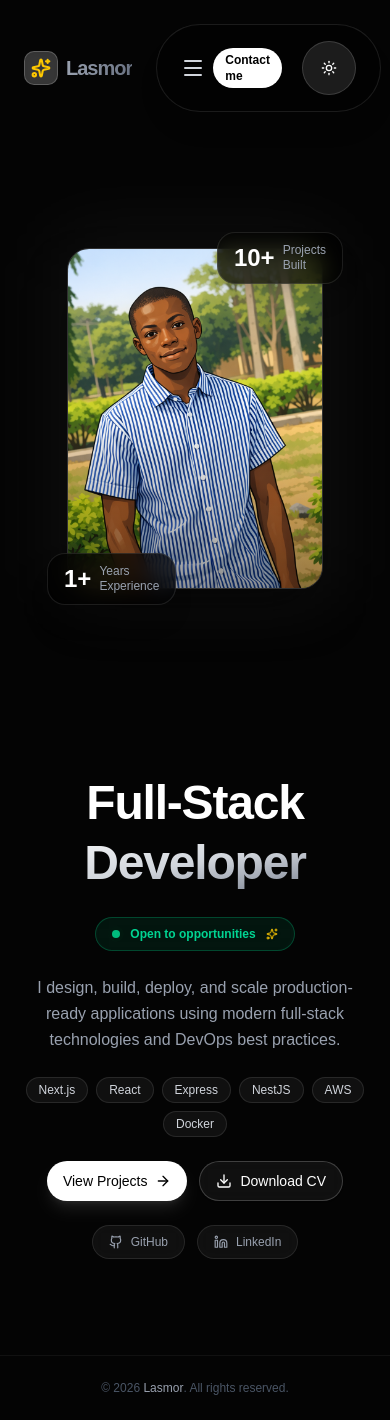
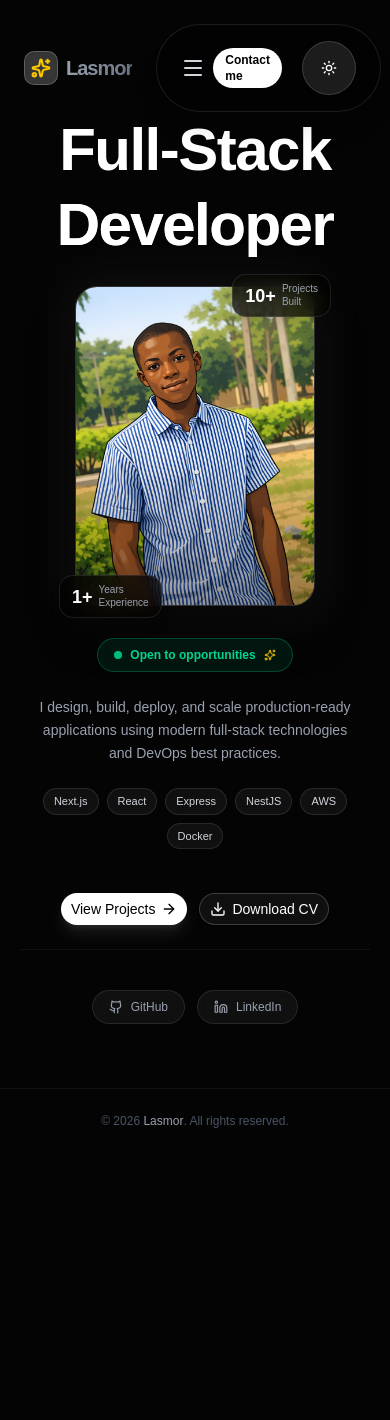
Before and after one commit to lasmor2/My-Portfolio, a Next.js app: page / in a window 390 px wide. After the commit the page ends 1153 px from the top, so only its background shows below. Built offline with nearby package versions, Linux system fonts and the light colour scheme.

Commit message:
feat: add responsive Hero section component with profile picture, stats, tech stack, and call-to-action buttons.

```diff
--- a/src/components/sections/Hero.tsx
+++ b/src/components/sections/Hero.tsx
@@ -7,26 +7,132 @@ import { ArrowRight, Download, Sparkles } from "lucide-react";
 
 export default function HeroSection() {
   return (
-    <section className="relative min-h-screen flex items-center px-6 overflow-hidden">
+    <section className="relative min-h-screen flex items-start md:mt-20 md:items-center px-5 md:px-6 overflow-hidden">
       {/* Background glow blobs */}
       <div className="absolute inset-0 -z-10 pointer-events-none">
         <div className="absolute top-1/3 left-1/4 w-96 h-96 bg-white/5 rounded-full blur-3xl" />
         <div className="absolute bottom-1/4 right-1/4 w-72 h-72 bg-white/3 rounded-full blur-3xl" />
       </div>
+      <div className="flex md:hidden flex-col w-full pt-28 pb-16 gap-6">
+        {/* Headline  mobile*/}
+        <h1 className="text-6xl font-bold tracking-tight leading-tight text-center">
+          <span className="block text-white">Full-Stack</span>
+          <span className="block bg-clip-text text-white bg-linear-to-br from-white via-gray-300 to-gray-500">
+            Developer
+          </span>
+        </h1>
 
-      <div className="max-w-6xl w-full mx-auto grid grid-cols-1 md:grid-cols-2 gap-16 items-center pt-32 pb-24 md:pt-0 md:pb-0">
-        {/* ── Text content ── */}
-        <div className="flex flex-col gap-6 text-center md:text-left order-2 md:order-1">
+        {/* Profile image — compact, centred */}
+        <div className="flex justify-center">
+          <div className="relative w-60">
+            <div className="absolute -inset-3 rounded-3xl bg-white/5 blur-xl pointer-events-none" />
+            <div className="relative w-full aspect-3/4 rounded-3xl overflow-hidden border border-white/15 shadow-2xl shadow-black/60">
+              <Image
+                src="/images/my-pix.png"
+                alt="Profile picture"
+                fill
+                priority
+                className="object-cover object-top"
+              />
+              <div className="absolute inset-0 bg-linear-to-t from-black/40 via-transparent to-transparent" />
+            </div>
+
+            {/* Stat badges — smaller on mobile */}
+            {heroStats.map((stat, i) => (
+              <div
+                key={stat.value}
+                className={`absolute flex items-center gap-1.5 px-3 py-2 rounded-xl bg-black/70 border border-white/10 backdrop-blur-md shadow-lg
+                  ${i === 0 ? "-bottom-3 -left-4" : "-top-3 -right-4"}`}
+              >
+                <span className="text-lg font-bold text-white leading-none">
+                  {stat.value}
+                </span>
+                <span className="text-[10px] text-gray-400 leading-tight whitespace-pre-line">
+                  {stat.label}
+                </span>
+              </div>
+            ))}
+          </div>
+        </div>
+
+        {/* Badge */}
+        <div className="flex justify-center mt-2">
+          <span className="inline-flex items-center gap-2 px-4 py-2 rounded-full text-xs font-semibold bg-emerald-500/10 border border-emerald-500/30 text-emerald-400 backdrop-blur-md">
+            <span className="relative flex h-2 w-2 shrink-0">
+              <span className="animate-ping absolute inline-flex h-full w-full rounded-full bg-emerald-400 opacity-75" />
+              <span className="relative inline-flex rounded-full h-2 w-2 bg-emerald-500" />
+            </span>
+            Open to opportunities
+            <Sparkles className="w-3 h-3 text-yellow-400" />
+          </span>
+        </div>
+
+        {/* Description */}
+        <p className="text-sm text-gray-400 leading-relaxed text-center max-w-xs mx-auto">
+          I design, build, deploy, and scale production-ready applications using
+          modern full-stack technologies and DevOps best practices.
+        </p>
+
+        {/* Tech stack pills */}
+        <div className="flex flex-wrap justify-center gap-2">
+          {techStack.map((tech) => (
+            <span
+              key={tech}
+              className="px-2.5 py-1 rounded-full text-[11px] font-medium border border-white/10 bg-white/5 text-gray-300"
+            >
+              {tech}
+            </span>
+          ))}
+        </div>
+
+        {/* CTA Buttons */}
+        <div className="flex justify-center gap-3 pt-5">
+          <Button
+            asChild
+            size="sm"
+            className="group rounded-full bg-white text-black hover:bg-gray-100 shadow-lg shadow-white/10 transition-all hover:scale-105 active:scale-95"
+          >
+            <Link href="/projects">
+              View Projects
+              <ArrowRight className="w-3.5 h-3.5 group-hover:translate-x-1 transition-transform" />
+            </Link>
+          </Button>
+
+          <Button
+            asChild
+            size="sm"
+            variant="outline"
+            className="rounded-full border-white/20 bg-white/5 text-white hover:bg-white/10 hover:text-white backdrop-blur-sm transition-all hover:scale-105 active:scale-95"
+          >
+            <Link href="/contact">
+              <Download className="w-3.5 h-3.5" />
+              Download CV
+            </Link>
+          </Button>
+        </div>
+
+        {/* Social links — bottom */}
+        <div className="flex justify-center pt-10 border-t border-white/5">
+          <SocialLinks />
+        </div>
+      </div>
+
+      {/* ════════════════════════════════════════
+          DESKTOP LAYOUT  (grid 2-col, hidden on mobile)
+      ══════════════════════════════════════════ */}
+      <div className="hidden md:grid max-w-6xl w-full mx-auto grid-cols-2 gap-16 items-center">
+        {/* Text content */}
+        <div className="flex flex-col gap-6 text-left">
           {/* Headline */}
-          <h1 className="text-5xl md:text-7xl font-extrabold tracking-tight leading-tight mt-30">
+          <h1 className="text-7xl font-extrabold tracking-tight leading-tight">
             <span className="block text-white">Full-Stack</span>
             <span className="block bg-clip-text text-transparent bg-linear-to-br from-white via-gray-300 to-gray-500">
               Developer
             </span>
           </h1>
 
-          {/* Availability badge — below headline, works on both mobile and desktop */}
-          <div className="flex justify-center md:justify-start">
+          {/* Badge */}
+          <div className="flex justify-start">
             <span className="inline-flex items-center gap-2.5 px-4 py-2 rounded-full text-xs font-semibold bg-emerald-500/10 border border-emerald-500/30 text-emerald-400 backdrop-blur-md">
               <span className="relative flex h-2 w-2 shrink-0">
                 <span className="animate-ping absolute inline-flex h-full w-full rounded-full bg-emerald-400 opacity-75" />
@@ -38,13 +144,13 @@ export default function HeroSection() {
           </div>
 
           {/* Description */}
-          <p className="text-base md:text-lg text-gray-400 leading-relaxed max-w-md mx-auto md:mx-0">
+          <p className="text-lg text-gray-400 leading-relaxed max-w-md">
             I design, build, deploy, and scale production-ready applications
             using modern full-stack technologies and DevOps best practices.
           </p>
 
           {/* Tech stack pills */}
-          <div className="flex flex-wrap justify-center md:justify-start gap-2">
+          <div className="flex flex-wrap gap-2">
             {techStack.map((tech) => (
               <span
                 key={tech}
@@ -56,7 +162,7 @@ export default function HeroSection() {
           </div>
 
           {/* CTA Buttons */}
-          <div className="flex flex-wrap justify-center md:justify-start gap-3">
+          <div className="flex gap-3">
             <Button
               asChild
               size="lg"
@@ -82,20 +188,16 @@ export default function HeroSection() {
           </div>
 
           {/* Social Links */}
-          <div className="flex justify-center md:justify-start">
+          <div className="flex justify-start">
             <SocialLinks />
           </div>
         </div>
 
-        {/* ── Profile image ── */}
-        <div className="flex justify-center order-1 md:order-2 mt-30">
+        {/* Profile image */}
+        <div className="flex justify-center">
           <div className="relative">
-            {/* Glow spotlight behind card */}
             <div className="absolute -inset-4 rounded-3xl bg-white/5 blur-2xl pointer-events-none" />
-
-            {/* Card-style profile container */}
-            <div className="relative w-64 md:w-80">
-              {/* Image — rounded rectangle card */}
+            <div className="relative w-96">
               <div className="relative w-full aspect-3/4 rounded-3xl overflow-hidden border border-white/15 shadow-2xl shadow-black/60">
                 <Image
                   src="/images/my-pix.png"
@@ -104,11 +206,9 @@ export default function HeroSection() {
                   priority
                   className="object-cover object-top"
                 />
-                {/* Subtle inner gradient overlay at bottom */}
                 <div className="absolute inset-0 bg-linear-to-t from-black/40 via-transparent to-transparent" />
               </div>
 
-              {/* Floating stat badges */}
               {heroStats.map((stat, i) => (
                 <div
                   key={stat.value}
```
